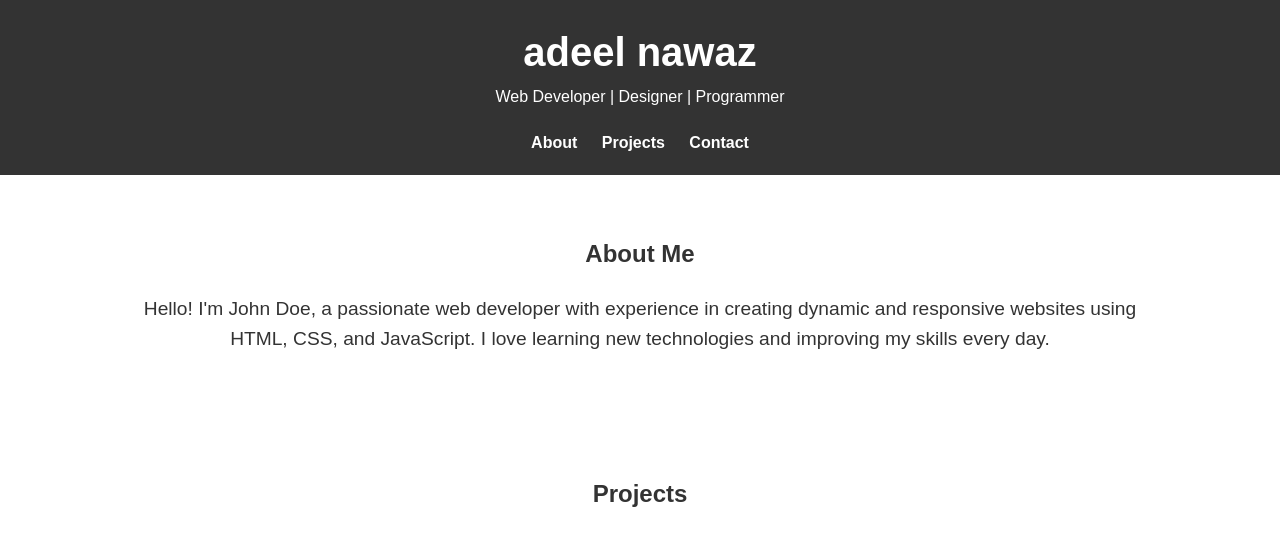
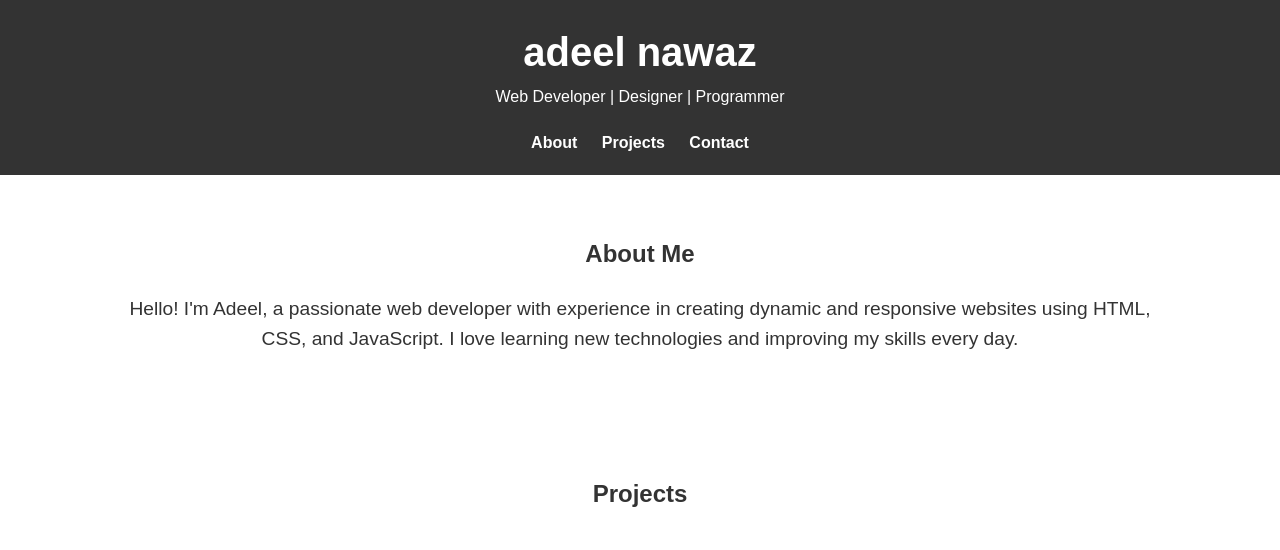
Before and after one commit to adeelnawazawan/portfolio, a plain HTML site: page index.html in a window 1280 px wide. Shown: the top 550 px of the page. Drawn offline with Linux system fonts and the light colour scheme; a script that the page names is missing.

Commit message:
Add files via upload

```diff
--- a/index.html
+++ b/index.html
@@ -27,7 +27,7 @@
     <section id="about" class="section">
         <div class="container">
             <h2>About Me</h2>
-            <p>Hello! I'm John Doe, a passionate web developer with experience in creating dynamic and responsive websites using HTML, CSS, and JavaScript. I love learning new technologies and improving my skills every day.</p>
+            <p>Hello! I'm Adeel, a passionate web developer with experience in creating dynamic and responsive websites using HTML, CSS, and JavaScript. I love learning new technologies and improving my skills every day.</p>
         </div>
     </section>
 
```
